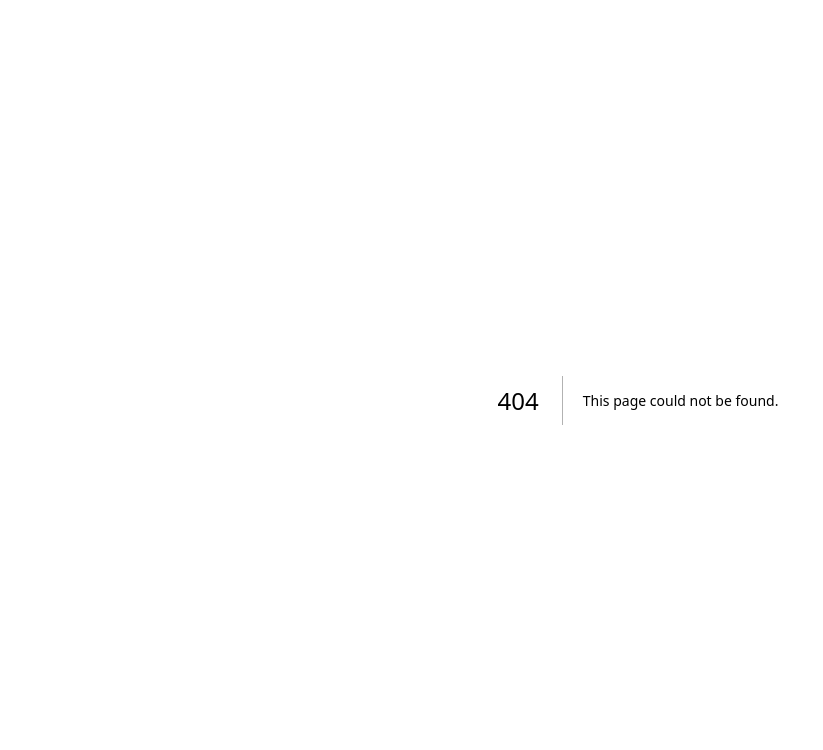
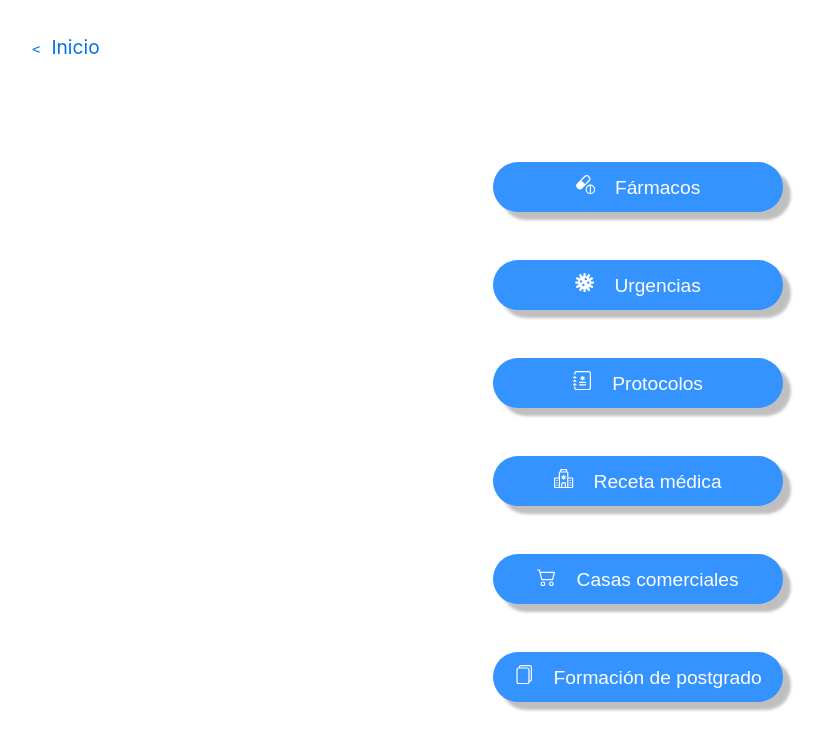
Before and after one commit to albaaparicio12/iDentus2.0, a Next.js app in the folder identus/: page /menu in a window 1280 px wide. Before the commit this address had no page. Shown: the top 750 px of the page, without its empty margins (2-825 px from the left). Built offline with nearby package versions, Linux system fonts and the light colour scheme.

Commit message:
Added menu

```diff
--- a/identus/pages/index.js
+++ b/identus/pages/index.js
@@ -1,10 +1,13 @@
 import Head from 'next/head';
 import styles from '../styles/Home.module.css';
+import Link from 'next/link'
 
 export default function Home() {
   return (
     <div className={styles.container}>
       <Head>
+        <meta charset="utf-8" />
+        <meta name="viewport" content="width=device-width, initial-scale=1" />
         <title>iDentus</title>
         <link rel="icon" href="/favicon.ico" />
       </Head>
@@ -14,7 +17,7 @@ export default function Home() {
           <img src="/identus.png" alt="Logo" />
         </h1>
         <div className={styles.mainButtons}>
-          <button className={styles.comenzar}> Comenzar </button>
+          <Link href="/menu"><button className={styles.comenzar}> Comenzar </button></Link>
         </div>
         <div className={styles.mainButtons}>
           <button className={styles.sugerencias}> Buzon de sugerencias </button>
--- /dev/null
+++ b/identus/pages/menu.js
@@ -0,0 +1,39 @@
+import Head from 'next/head';
+import styles from '../styles/Menu.module.css';
+import * as Icon from 'react-bootstrap-icons';
+
+export default function Menu() {
+    return (
+        <div className={styles.container}>
+            <Head>
+                <meta charset="utf-8" />
+                <meta name="viewport" content="width=device-width, initial-scale=1" />
+                <title>iDentus</title>
+                <link rel="icon" href="/favicon.ico" />
+            </Head>
+
+            <main>
+                <a className={styles.button_back} href='/'>&#65124; Inicio</a>
+                <div className={styles.menuButtons}>
+                    <button> <Icon.CapsulePill name='icon' />Fármacos </button>
+                </div>
+                <div className={styles.menuButtons}>
+                    <button> <Icon.Virus name='icon' />Urgencias </button>
+                </div>
+                <div className={styles.menuButtons}>
+                    <button> <Icon.JournalMedical name='icon' />Protocolos </button>
+                </div>
+                <div className={styles.menuButtons}>
+                    <button> <Icon.Hospital name='icon' />Receta médica </button>
+                </div>
+                <div className={styles.menuButtons}>
+                    <button> <Icon.Cart2 name='icon' />Casas comerciales </button>
+                </div>
+                <div className={styles.menuButtons}>
+                    <button> <Icon.Files name='icon' />Formación de postgrado </button>
+                </div>
+            </main>
+
+        </div>
+    );
+}
--- /dev/null
+++ b/identus/styles/Menu.module.css
@@ -0,0 +1,75 @@
+.container {
+    min-height: 100vh;
+    padding: 0 0.5rem;
+    display: flex;
+    flex-direction: column;
+    justify-content: center;
+    align-items: center;
+}
+
+.title img {
+    margin: 0 0 1rem;
+    width: 370px;
+    object-fit: contain;
+}
+
+.title,
+.description {
+    text-align: center;
+}
+
+.description {
+    line-height: 1.5;
+    font-size: 1.5rem;
+}
+
+.menuButtons {
+    display: flex;
+    justify-content: center;
+    align-items: center;
+    flex-wrap: nowrap;
+    margin-top: 3rem;
+}
+
+.menuButtons [name="icon"] {
+    padding-right: 20px;
+}
+
+.menuButtons button {
+    border: none;
+    border-radius: 10px;
+    padding: 0.5rem 1rem;
+    font-size: 1.2rem;
+    cursor: pointer;
+    transition: all 0.2s ease-in-out;
+    background-color: #3493ff;
+    color: #fff;
+    width: 290px;
+    height: 50px;
+    border-radius: 25px;
+    box-shadow: 8px 8px 3px 0px rgba(0, 0, 0, 0.25);
+}
+
+.menuButtons button:hover {
+    color: #539bed;
+    background-color: #bcdcff;
+}
+
+
+.button_back {
+    font-family: Inter, -apple-system, BlinkMacSystemFont, Segoe UI, Roboto,
+        Oxygen, Ubuntu, Cantarell, Fira Sans, Droid Sans, Helvetica Neue,
+        sans-serif;
+    background-color: transparent;
+    border: none;
+    border-radius: 10px;
+    color: #0070f3;
+    padding: 0.5rem 1rem;
+    font-size: 1.2rem;
+    cursor: pointer;
+    transition: all 0.2s ease-in-out;
+    position: absolute;
+    top: 3%;
+    left: 1%;
+    text-decoration: none;
+}
--- a/identus/styles/global.css
+++ b/identus/styles/global.css
@@ -1,5 +1,6 @@
 html,
-body {
+body,
+a {
   padding: 0;
   margin: 0;
   font-family:
--- /dev/null
+++ b/package.json
@@ -0,0 +1,5 @@
+{
+  "dependencies": {
+    "react-bootstrap-icons": "^1.10.3"
+  }
+}
```
Also changed, not shown: 1 other file (tests, documents, lock files or other folders).
